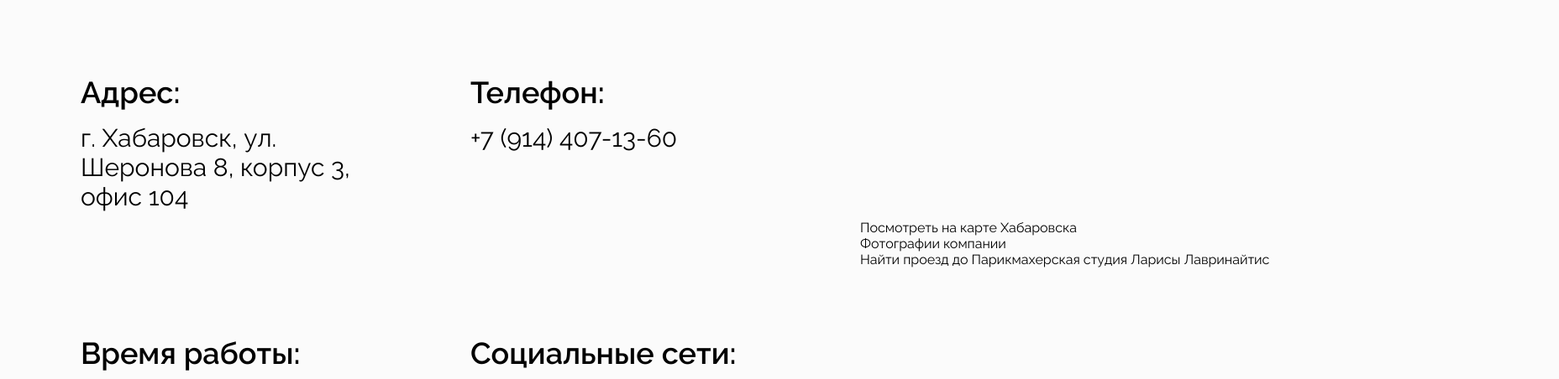
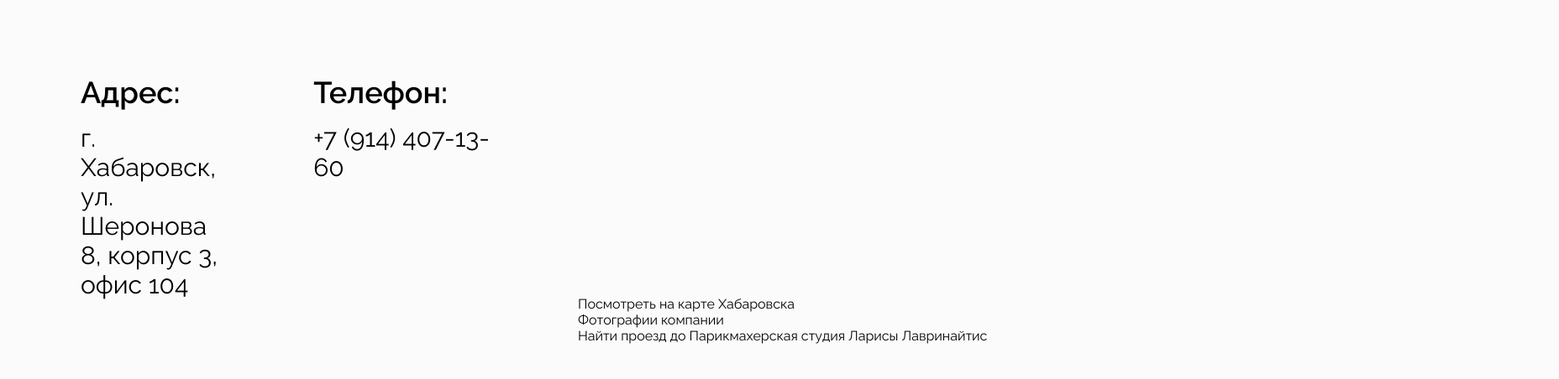
Before and after one commit to N01im1T/hairdresser-website, a website: page static/index.html in a window 1280 px wide. Shown: the part 5021-5473 px from the top of the page at 84% size, 1856 px wide, since content can reach past the window. Drawn offline with nearby package versions, Linux system fonts and the light colour scheme; a script that the page names is missing.

Commit message:
fix: fix contacts section wrap

```diff
--- a/static/style.css
+++ b/static/style.css
@@ -729,12 +729,13 @@ input[type="tel"]:focus {
 
 .contacts-container {
   display: flex;
+  flex-wrap: wrap;
   align-items: center;
   column-gap: 6rem;
 }
 
 .contacts-container > * {
-  flex: 1 0 52rem;
+  flex: 1 0 20rem;
 }
 
 .contacts-wrapper {
```
